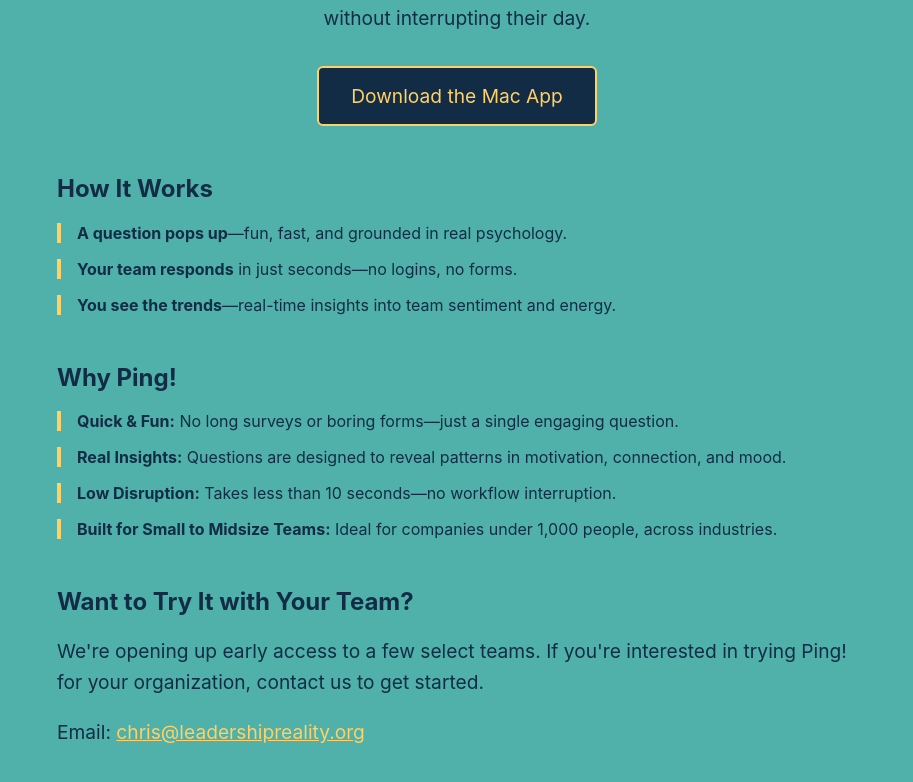
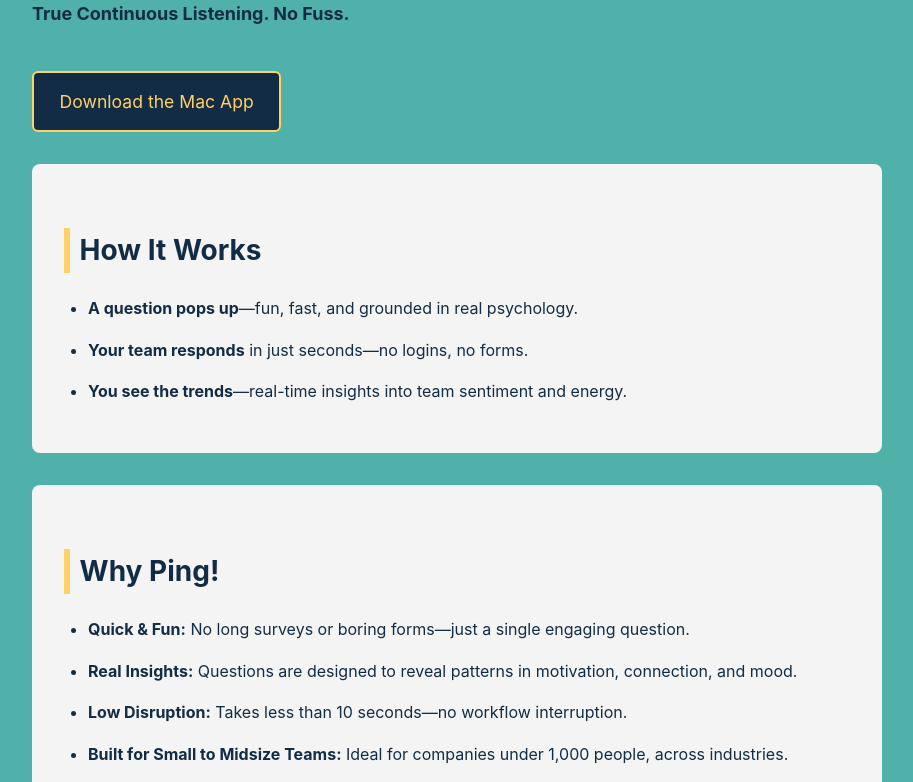
Before and after one commit to LRchris/ping-website, a plain HTML site: page index.html in a window 1280 px wide. Shown: the part 180-962 px from the top of the page, without its empty margins (183-1096 px from the left). Drawn offline with Linux system fonts and the light colour scheme.

Commit message:
Update CSS and content to new design

```diff
--- a/index.html
+++ b/index.html
@@ -10,11 +10,9 @@
 <body>
   <div class="container">
     <img src="assets/C2619653-4FBB-4F36-A706-2BD8CD9A914D.jpeg" alt="Ping! logo" class="logo" />
-    <h1>Take the Pulse of Your Team</h1>
-    <p style="text-align: center;">
-      Ping! is a lightweight pulse survey tool that helps you stay connected to your team—without interrupting their day.
-    </p>
-    <a class="download-button" href="https://drive.google.com/file/d/1QKrHTmKNB8JbvT1mA8kPzAw9qd_RCdLH/view?usp=share_link">Download the Mac App</a>
+    <h1>Ping!</h1>
+    <p><strong>True Continuous Listening. No Fuss.</strong></p>
+    <a class="button" href="https://drive.google.com/file/d/1QKrHTmKNB8JbvT1mA8kPzAw9qd_RCdLH/view?usp=share_link">Download the Mac App</a>
     <div class="section">
       <h2>How It Works</h2>
       <ul class="step-list">
@@ -34,10 +32,8 @@
     </div>
     <div class="section">
       <h2>Want to Try It with Your Team?</h2>
-      <p>
-        We're opening up early access to a few select teams. If you're interested in trying Ping! for your organization, contact us to get started.
-      </p>
-      <p>Email: <a href="mailto:chris@leadershipreality.org" style="color:#FFD166;">chris@leadershipreality.org</a></p>
+      <p>Email us at <a href="mailto:chris@leadershipreality.org">chris@leadershipreality.org</a> or download the app to try it now.</p>
+      <a class="button" href="https://drive.google.com/file/d/1QKrHTmKNB8JbvT1mA8kPzAw9qd_RCdLH/view?usp=share_link">Download the Mac App</a>
     </div>
     <footer>
       &copy; 2025 Ping! All rights reserved.
--- a/styles.css
+++ b/styles.css
@@ -1,69 +1,123 @@
+:root {
+  --teal: #4FB1AA;
+  --navy: #132C45;
+  --yellow: #FFD166;
+  --white: #ffffff;
+  --gray: #f4f4f4;
+}
+
 body {
   margin: 0;
-  font-family: -apple-system, BlinkMacSystemFont, sans-serif;
-  background-color: #4FB1AA; /* teal */
-  color: #132C45; /* dark blue */
+  font-family: -apple-system, BlinkMacSystemFont, 'Segoe UI', Roboto, sans-serif;
+  background-color: var(--teal);
+  color: var(--navy);
+  line-height: 1.6;
 }
 
 .container {
-  max-width: 800px;
+  max-width: 850px;
   margin: 0 auto;
-  padding: 2rem;
+  padding: 2rem 1rem;
+}
+
+header {
+  text-align: center;
+  padding: 2rem 1rem;
 }
 
 .logo {
-  display: block;
-  margin: 0 auto 2rem;
   width: 200px;
+  margin-bottom: 1rem;
 }
 
 h1 {
-  text-align: center;
   font-size: 2.5rem;
+  margin-bottom: 0.5rem;
+}
+
+h2 {
+  font-size: 1.75rem;
+  margin-top: 2rem;
+  border-left: 6px solid var(--yellow);
+  padding-left: 0.6rem;
+}
+
+p {
+  font-size: 1.125rem;
+  margin-top: 1rem;
+}
+
+.section {
+  background-color: var(--gray);
+  padding: 2rem;
+  border-radius: 8px;
+  margin: 2rem 0;
+}
+
+ul {
+  padding-left: 1.5rem;
+}
+
+li {
   margin-bottom: 1rem;
 }
 
-p {
-  font-size: 1.2rem;
-  line-height: 1.6;
+.button {
+  display: inline-block;
+  margin-top: 1.5rem;
+  background-color: var(--navy);
+  color: var(--yellow);
+  padding: 0.9rem 1.6rem;
+  border-radius: 6px;
+  text-decoration: none;
+  font-size: 1.1rem;
+  border: 2px solid var(--yellow);
+  transition: background-color 0.3s;
 }
 
-.section {
-  margin: 3rem 0;
-}
-
-.download-button {
-  display: block;
-  width: max-content;
-  margin: 2rem auto;
-  padding: 1rem 2rem;
-  background-color: #132C45; /* dark blue */
-  color: #FFD166; /* yellow */
-  border: 2px solid #FFD166;
-  border-radius: 6px;
-  font-size: 1.2rem;
-  text-align: center;
-  text-decoration: none;
-}
-
-.download-button:hover {
+.button:hover {
   background-color: #0f243b;
-}
-
-.step-list {
-  list-style: none;
-  padding: 0;
-}
-
-.step-list li {
-  margin: 1rem 0;
-  padding-left: 1rem;
-  border-left: 4px solid #FFD166;
 }
 
 footer {
   text-align: center;
   font-size: 0.9rem;
-  margin-top: 4rem;
-  color: #f0f0f0;
+  padding: 2rem 1rem;
+  color: var(--white);
 }
+
+a {
+  color: var(--yellow);
+}
+
+.pricing-table {
+  display: flex;
+  flex-direction: column;
+  gap: 1rem;
+}
+
+.pricing-box {
+  background-color: var(--white);
+  padding: 1.5rem;
+  border-left: 6px solid var(--yellow);
+  border-radius: 6px;
+}
+
+.pricing-box h3 {
+  margin: 0;
+  font-size: 1.4rem;
+}
+
+.pricing-box p {
+  margin: 0.5rem 0 0 0;
+}
+
+@media (min-width: 768px) {
+  .pricing-table {
+    flex-direction: row;
+    gap: 2rem;
+  }
+  .pricing-box {
+    flex: 1;
+  }
+}
```
